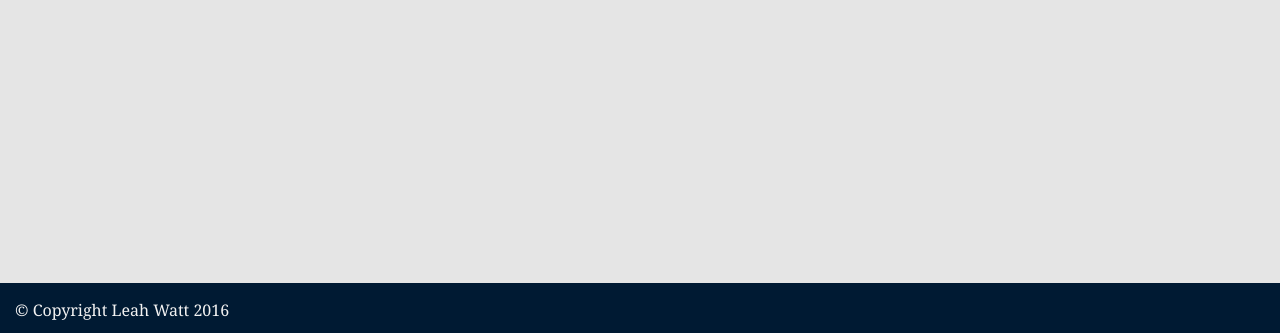
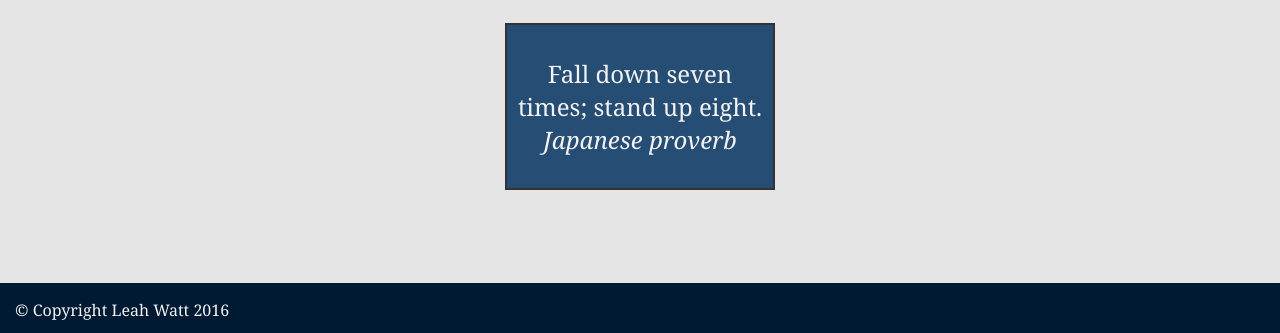
Before and after one commit to leahpwatt/WattPortfolio, a plain HTML site: page index.html in a window 1280 px wide. Shown: the part 467-800 px from the top of the page. Drawn offline with Linux system fonts and the light colour scheme.

Commit message:
re-added blockquote

```diff
--- a/index.html
+++ b/index.html
@@ -21,11 +21,11 @@
 				<img src="images/Scuba.jpg" alt="Leah scuba diving in the Philippines" />
 			</p>
 		</div>
-		<!-- <blockquote cite="https://en.wikipedia.org/wiki/Japanese_proverbs">
+		<blockquote cite="https://en.wikipedia.org/wiki/Japanese_proverbs">
 		 	<p>Fall down seven times; stand up eight.
 		 		<i>Japanese proverb</i>
 		 	</p>
-		</blockquote> -->
+		</blockquote>
 		<footer>
 		  	<p>&copy Copyright Leah Watt 2016</p>
 		</footer>
--- a/styles.css
+++ b/styles.css
@@ -55,7 +55,7 @@ img {
 	height: 250px;
 }
 
-/*blockquote {
+blockquote {
 	width: 250px;
 	font-size: 1.5em;
 	background-color: rgb(38, 77, 115);
@@ -65,7 +65,7 @@ img {
 	padding: 8px;
 	margin: auto;
 	color: rgb(242, 242, 242);
-}*/
+}
 
 #leah, .img1 {
 	vertical-align: top;
```
